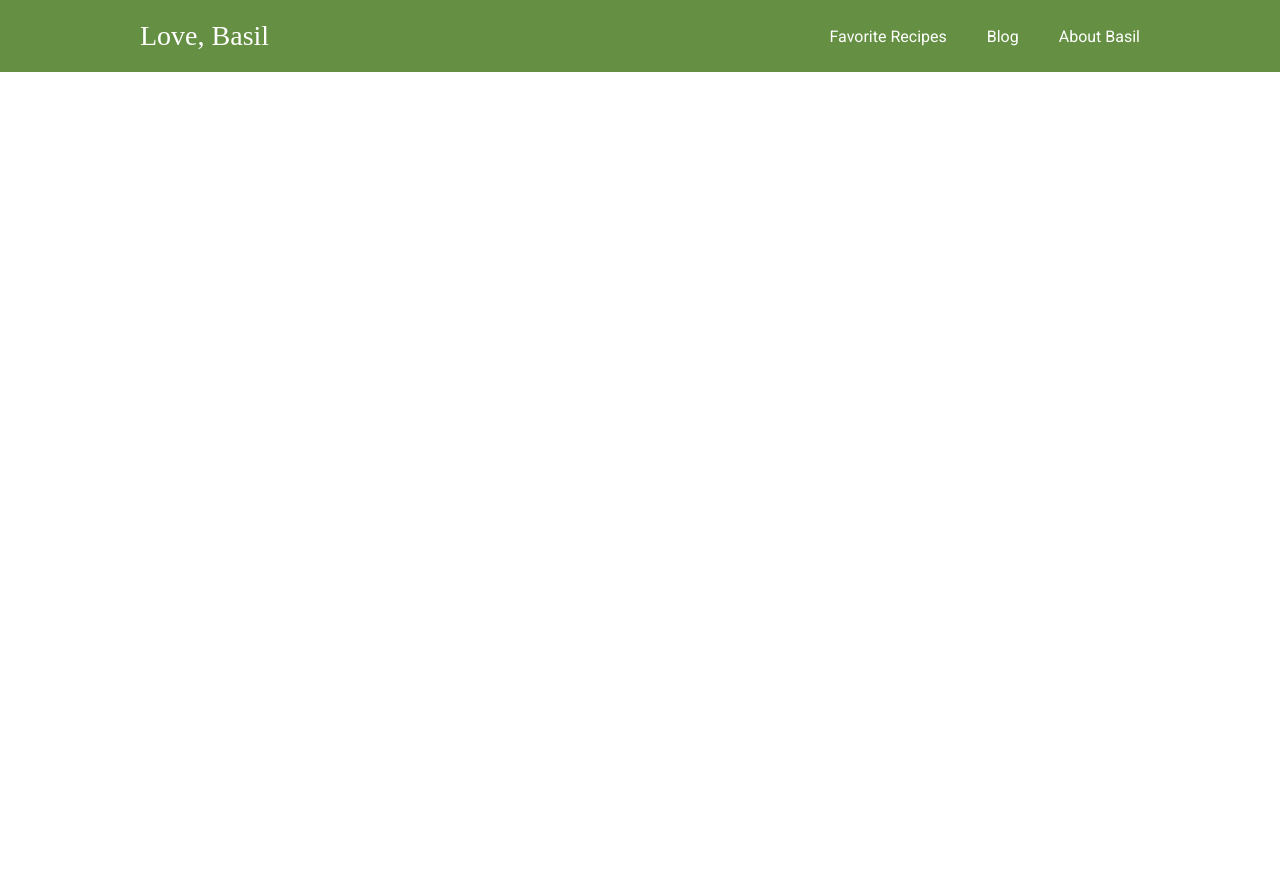
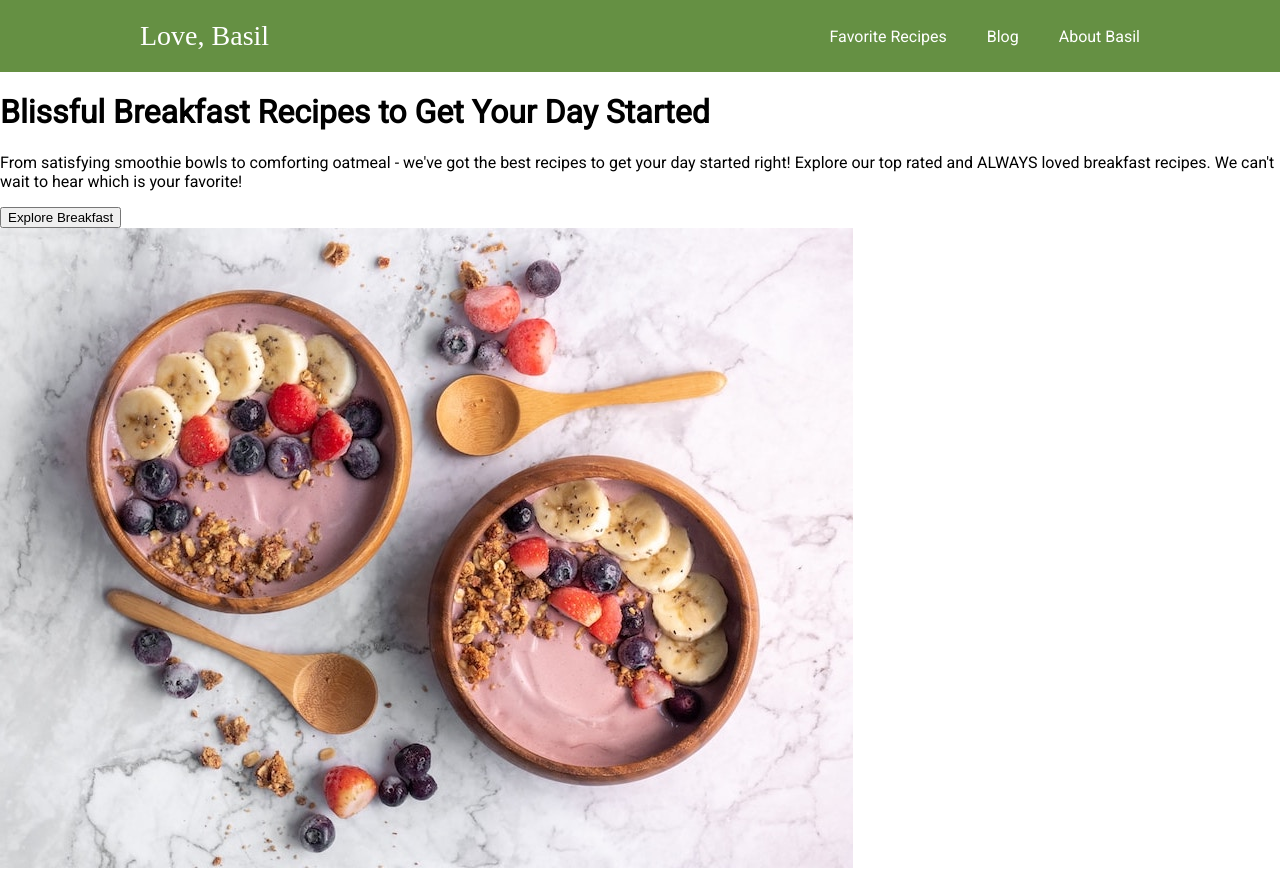
Before and after one commit to treyastamant/love-basil-landing, a plain HTML site: page index.html in a window 1280 px wide. Before the commit the page ends 800 px from the top, so only its background shows below. Drawn offline with Linux system fonts and the light colour scheme; a web font is replaced by a local one.

Commit message:
Add html for hero block

```diff
--- a/index.html
+++ b/index.html
@@ -19,5 +19,16 @@
             </div>
         </div>
     </div>
+    <div class="hero-block">
+        <div class="hero-content">
+            <div class="hero-text">
+                <h1>Blissful Breakfast Recipes to Get Your Day Started</h1>
+                <p>From satisfying smoothie bowls to comforting oatmeal - we've got the best recipes to get your day started right! Explore our top rated and ALWAYS loved breakfast recipes. We can't wait to hear which is your favorite!</p>
+                <button type="button">Explore Breakfast</button>
+            </div>
+            <img src="images/smoothie-bowl.jpg">
+        </div>
+
+    </div>
     </body>
 </html>
```
Also changed, not shown: images/smoothie-bowl.jpg (added).
